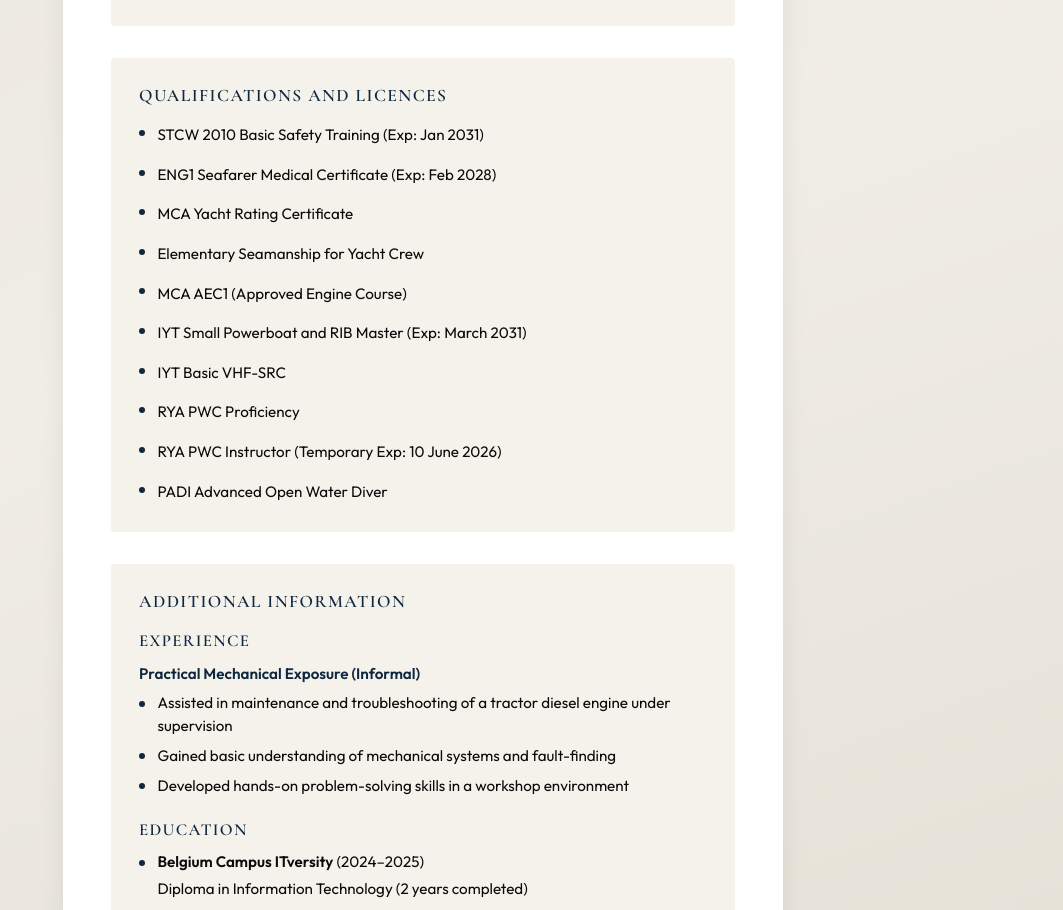
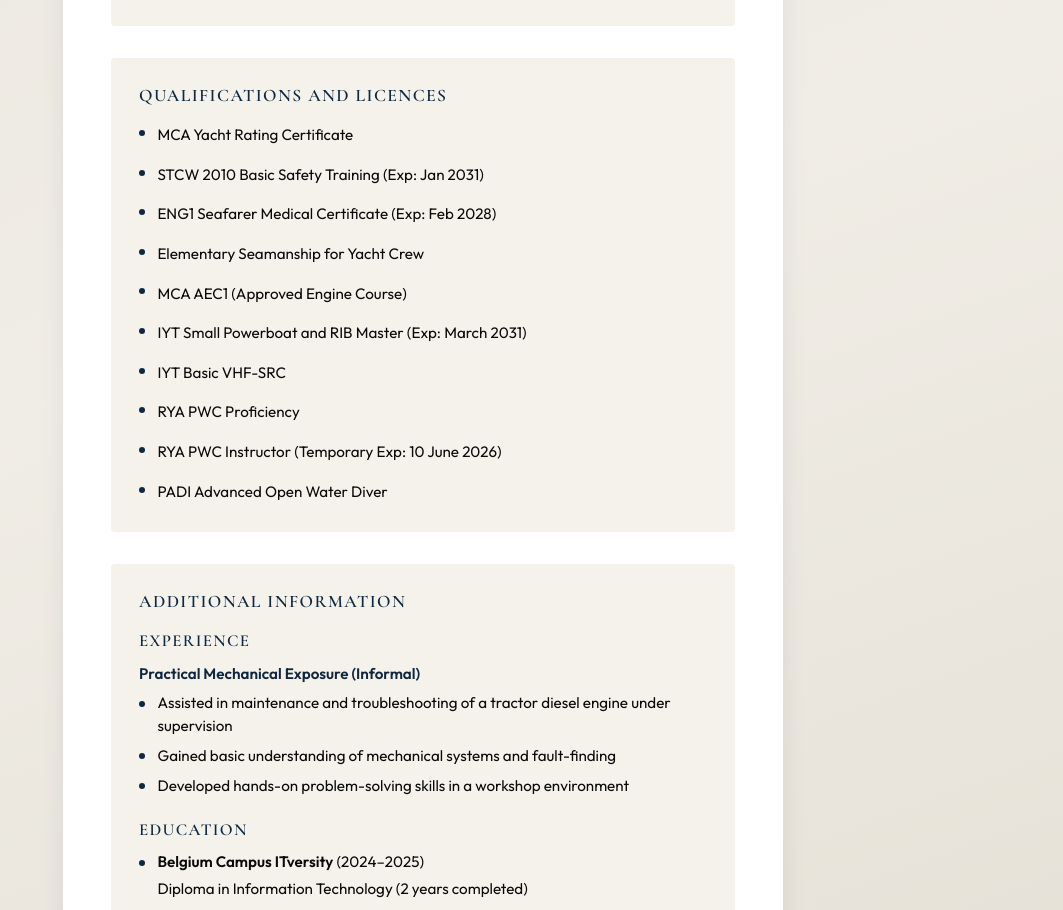
Before and after one commit to Ham-my/William-CV, a React (Vite) app: page / in a window 1280 px wide. Shown: the part 809-1719 px from the top of the page, without its empty margins (217-1280 px from the left). Built offline with nearby package versions, Linux system fonts and the light colour scheme.

Commit message:
moms changes

```diff
--- a/src/CV.jsx
+++ b/src/CV.jsx
@@ -18,9 +18,9 @@ const details = [
 const profileSummary = `Motivated and reliable entry-level deckhand holding an MCA Yacht Rating and AEC1 qualification, with a strong work ethic and hands-on experience in physically demanding environments. Recently gained basic mechanical exposure assisting with maintenance and troubleshooting of a Toyoshacs tractor 3-cylinder diesel engine, developing general mechanical awareness and problem-solving skills. Physically fit, safety-conscious, and eager to develop a career within the yachting industry. Strong team player with a positive attitude, keen attention to detail, and a willingness to assist the engineering department when required while primarily focusing on deck operations.`
 
 const qualifications = [
+  'MCA Yacht Rating Certificate',
   'STCW 2010 Basic Safety Training (Exp: Jan 2031)',
   'ENG1 Seafarer Medical Certificate (Exp: Feb 2028)',
-  'MCA Yacht Rating Certificate',
   'Elementary Seamanship for Yacht Crew',
   'MCA AEC1 (Approved Engine Course)',
   'IYT Small Powerboat and RIB Master (Exp: March 2031)',
```
